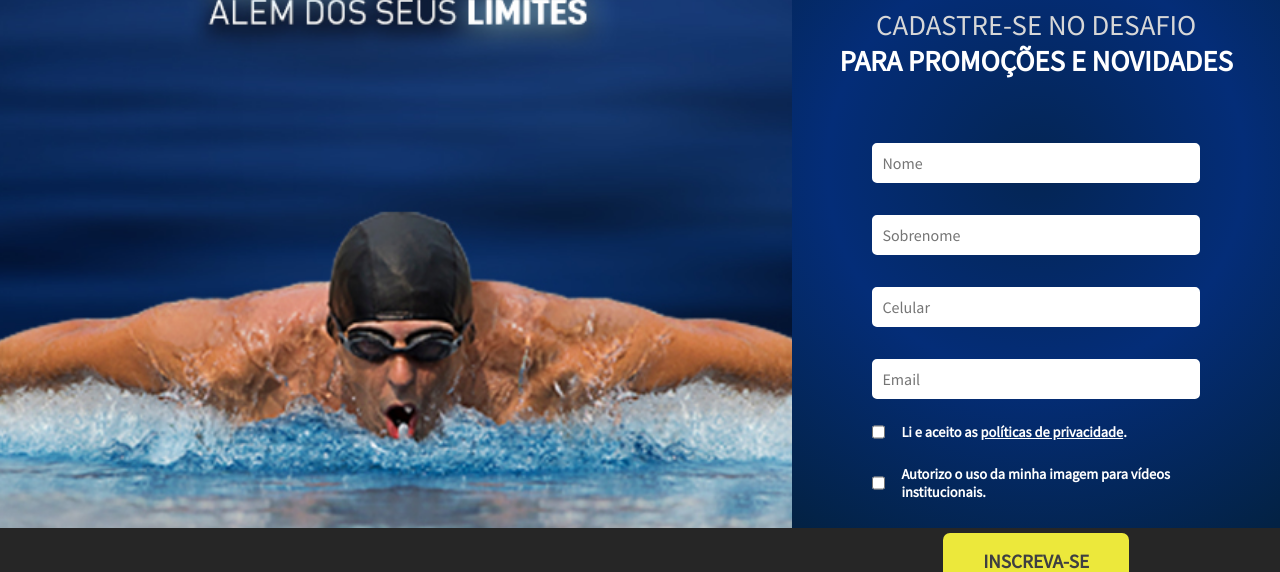
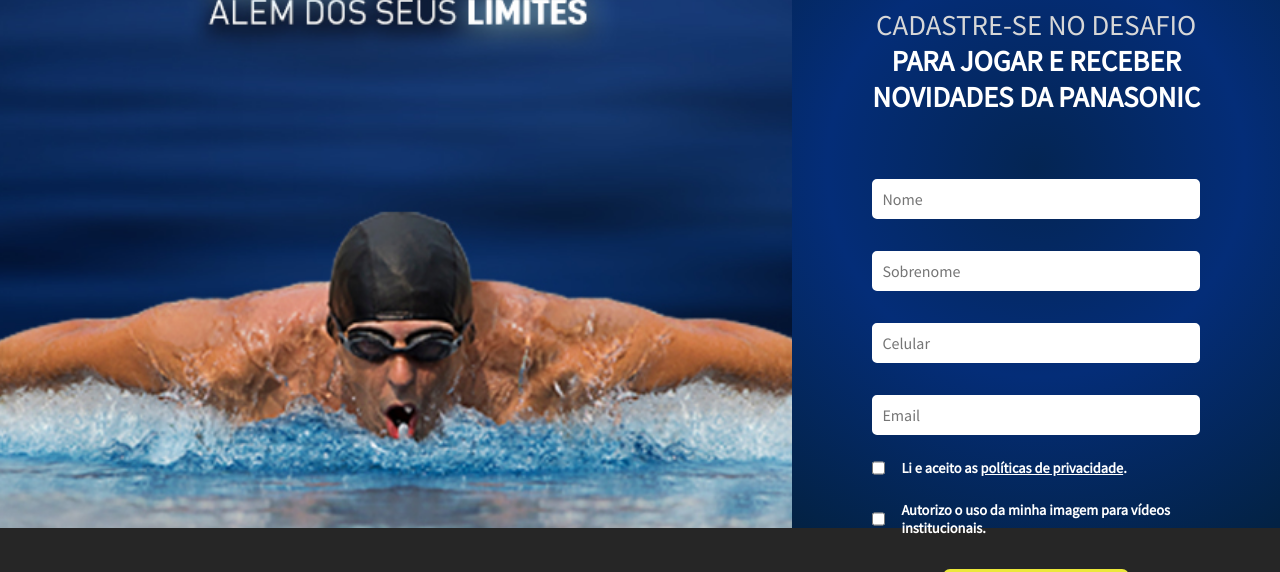
Before and after one commit to GVFerreira/game-panasonic, a PHP site: page /cadastro-vrazor.php in a window 1280 px wide. Shown: the part 272-844 px from the top of the page. Run offline with PHP 8.4, Linux system fonts and the light colour scheme.

Commit message:
alteração textual na lp

```diff
--- a/cadastro-vrazor.php
+++ b/cadastro-vrazor.php
@@ -34,7 +34,8 @@
 
                 <div class="titles">
                     <h2 class="title1">CADASTRE-SE NO DESAFIO</h2>
-                    <h2 class="title2"><b>PARA PROMOÇÕES E NOVIDADES</b></h2>
+                    <h2 class="title2"><b>PARA JOGAR E RECEBER</b></h2>
+                    <h2 class="title2"><b>NOVIDADES DA PANASONIC</b></h2>
                 </div>
 
                 <form class="form_register" action="cadastro-lp.php" method="post">
```
